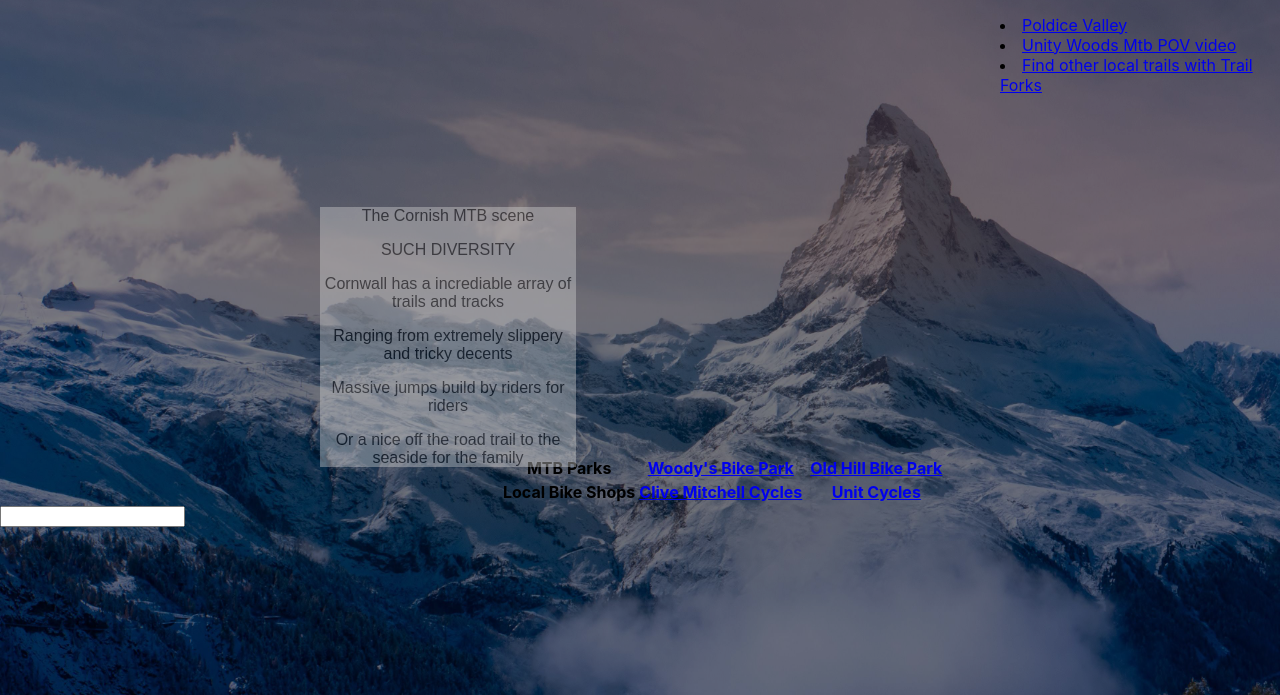
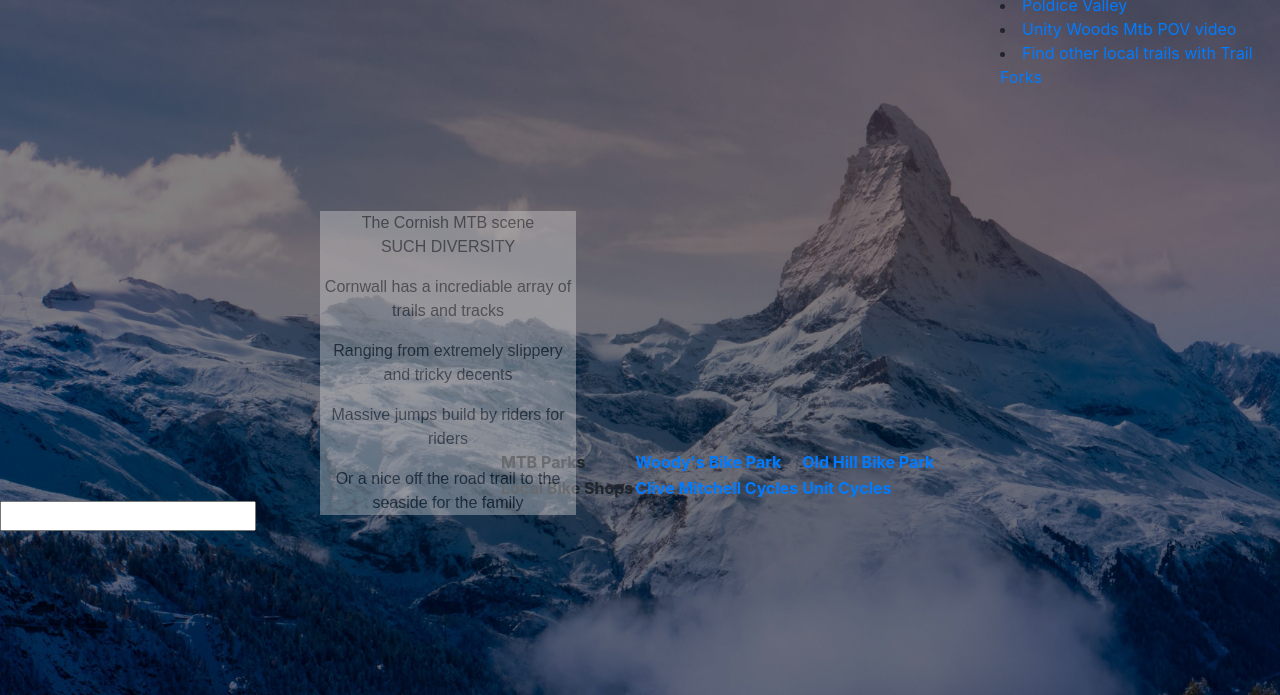
Before and after one commit to LpSymons/Web, a plain HTML site: page html/Index.html in a window 1280 px wide. Shown: the part 165-860 px from the top of the page. Drawn offline with nearby package versions, Linux system fonts and the light colour scheme.

Commit message:
Bootstrap

```diff
--- a/html/Index.html
+++ b/html/Index.html
@@ -5,6 +5,8 @@
     <meta charset="UTF-8">
     <meta name="viewport" content="width=device-width, initial-scale=1.0">
     <link rel="stylesheet" type="text/css" href="/main.css">
+    <link rel="stylesheet" href="https://cdn.jsdelivr.net/npm/bootstrap@4.5.3/dist/css/bootstrap.min.css" integrity="sha384-TX8t27EcRE3e/ihU7zmQxVncDAy5uIKz4rEkgIXeMed4M0jlfIDPvg6uqKI2xXr2" crossorigin="anonymous">
+<script src="https://cdn.jsdelivr.net/npm/bootstrap@4.5.3/dist/js/bootstrap.bundle.min.js" integrity="sha384-ho+j7jyWK8fNQe+A12Hb8AhRq26LrZ/JpcUGGOn+Y7RsweNrtN/tE3MoK7ZeZDyx" crossorigin="anonymous"></script>
     <title>Home</title>
 </head>
 <body>
```
